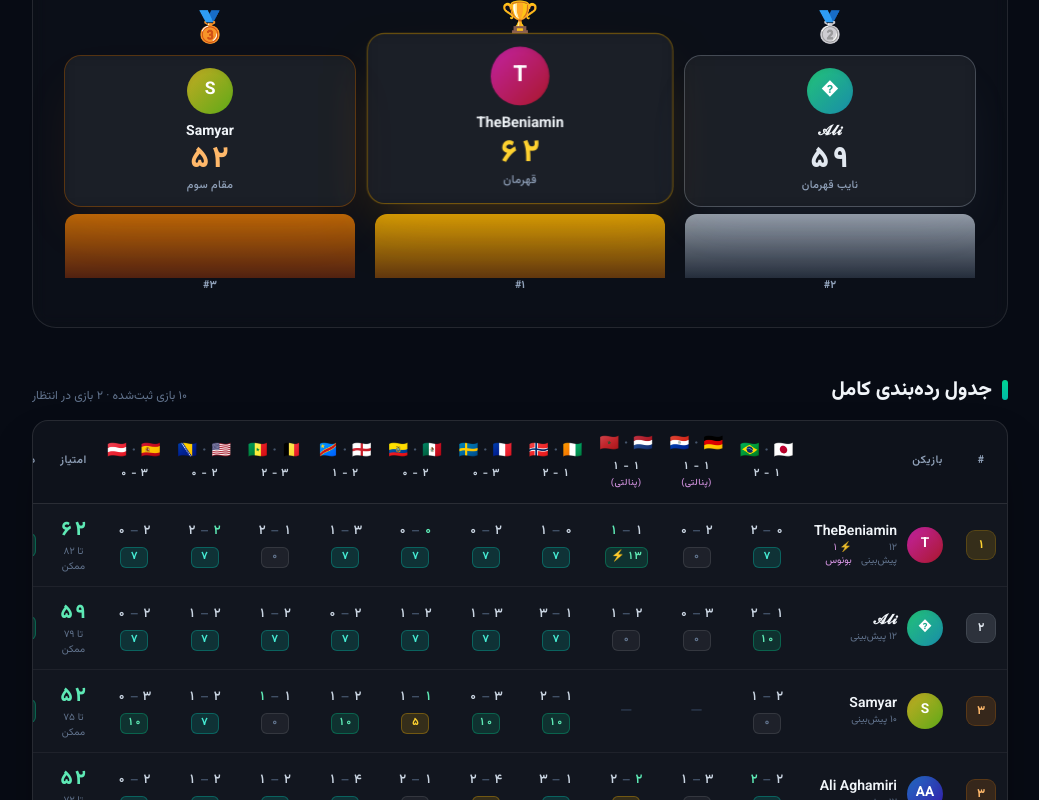
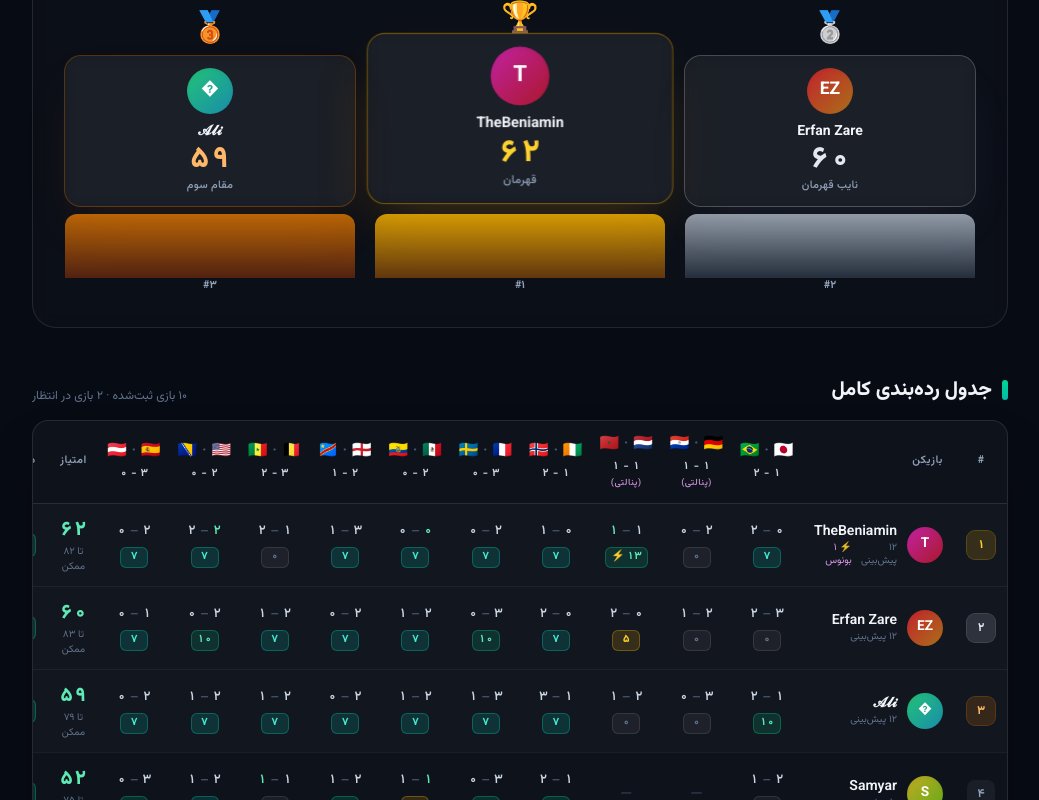
Before and after one commit to barbodmazlaghani/create-football-prediction-table, a React (Vite) app: page / in a window 1280 px wide. Shown: the part 640-1440 px from the top of the page, without its empty margins (120-1159 px from the left). Built offline with nearby package versions, Linux system fonts and the light colour scheme.

Commit message:
Add Erfan USA Bosnia prediction

```diff
--- a/src/data.ts
+++ b/src/data.ts
@@ -288,6 +288,7 @@ export const players: Player[] = [
       "mex-ecu": { homeGoals: 2, awayGoals: 1 },
       "eng-cod": { homeGoals: 2, awayGoals: 0 },
       "bel-sen": { homeGoals: 2, awayGoals: 1 },
+      "usa-bih": { homeGoals: 2, awayGoals: 0 },
       "esp-aut": { homeGoals: 1, awayGoals: 0 },
       "por-cro": { homeGoals: 2, awayGoals: 2, penaltyWinner: "home" },
       "sui-alg": { homeGoals: 3, awayGoals: 1 },
```
